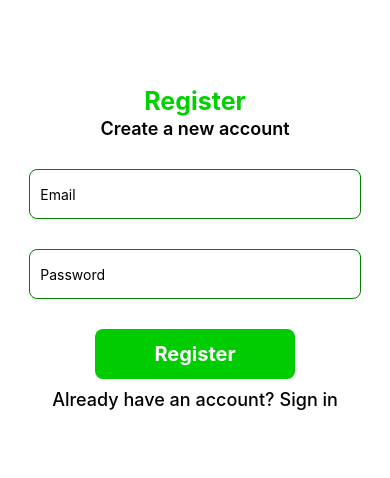
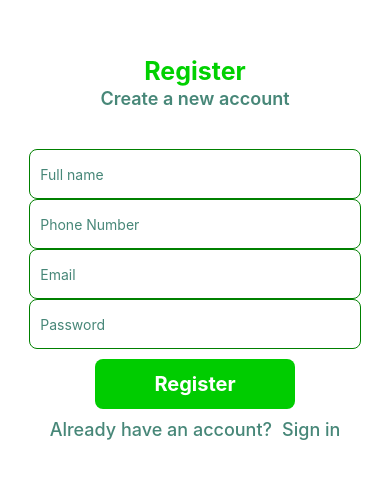
Before and after one commit to johnsonmathewkutty/E-commerce-React-Native, a React Native app: screen /Register in a window 390 px wide. Shown: the part 174-652 px from the top of the page. Built offline with nearby package versions, Linux system fonts and the light colour scheme.

Commit message:
register page updated

```diff
--- a/src/Screens/Register.js
+++ b/src/Screens/Register.js
@@ -1,51 +1,207 @@
-import { StyleSheet, Text, View,TextInput,TouchableOpacity, Alert} from 'react-native'
-import React, { useState } from 'react'
+import { StyleSheet, Text, View,TextInput,TouchableOpacity,BackHandler,Keyboard,ActivityIndicator} from 'react-native'
+import React, { useState,useCallback} from 'react'
 
+import { useFocusEffect } from '@react-navigation/native';
 import auth from '@react-native-firebase/auth'
-import firestore from '@react-native-firebase/firestore'
+import Toast from 'react-native-toast-message';
 
 
 const Register = ({navigation}) => {
     const [email,setemail]=useState('')
     const [password,setpassword]=useState('')
-    const registerin=()=>{
-        if(email!='' && password!=''){
-       auth().createUserWithEmailAndPassword(email,password).then((res)=>{
-        Alert.alert('account created sucessfully,you can login now')
-       })
-       .catch((Error)=>{
-        Alert.alert(Error.message)
-       })
+    const [Fullname,setFullname]=useState('')
+    const [phnumber,setphnumber]=useState('')
+    const [namevalid,setnamevalid]=useState(true)
+    const [emailvalid,setemailvalid]=useState(true)
+    const [phnovalid,setphnovalid]=useState(true)
+    const [passwordvalid,setpasswordvalid]=useState(true)
+    const [loading,setloading]=useState(true)
+    const handlenamevalidation=(text)=>{
+         setFullname(text)
+      if(text.length<=2 && text.length>0){
+        setnamevalid(false)
+} else {
+setnamevalid(true)
+}
+}
+const handlephnovalidation=(text)=>{
+  setphnumber(text)
+const regex = /^(?:\+91|91)?[6789]\d{9}$/;
+if(!regex.test(text) && text.length>0){
+setphnovalid(false)
+} else {
+setphnovalid(true)
+}
+}
+
+const handleEmailvalidation=(text)=>{
+  setemail(text)
+  const regex = /^[a-zA-Z0-9._%+-]+@[a-zA-Z0-9.-]+\.[a-zA-Z]{2,}$/;
+  if(regex.test(text) || text.length==0){
+    setemailvalid(true)
+  }else{
+    setemailvalid(false)
+  }
+}
+
+const handlePasswordvalidation = (text) => {
+  setpassword(text)
+  const valuezero=text.length==0
+  const minLength = text.length >=8
+  const hasLowercase = /[a-z]/.test(text);
+  const hasUppercase = /[A-Z]/.test(text);
+  const hasDigit = /\d/.test(text);
+  const hasSpecialChar = /[!@#$%^&*()_+\-=[\]{};':"\\|,.<>/?]/.test(text);
+if(minLength && hasLowercase && hasUppercase && hasDigit && hasSpecialChar || valuezero ){
+  setpasswordvalid(true)
+}
+else{
+setpasswordvalid(false)
+}
+}
+
+    const handleregister=async()=>{
+      if(email!='' && password!='' && phnumber!='' && password!=''){
+        setloading(false)
+        if(namevalid && phnovalid && emailvalid && passwordvalid ){
+          Keyboard.dismiss()
+          try{
+          const res=await auth().createUserWithEmailAndPassword(email,password)
+          setloading(true)
+        Toast.show({
+          type:'success',
+          text1:'account created sucessfully',
+          text1Style:{
+            fontSize:15
+          },
+        })
+       }
+       catch(Error){
+        let errormessage='an error occured'
+        switch(Error.code){
+          case 'auth/email-already-in-use':
+           errormessage='email address is already in use';
+            break;
+            case 'auth/network-request-failed':
+            errormessage ='Required internet';
+              break;
+              case 'auth/unknown':
+                errormessage='error occured please try again';
+                break;
+              default:
+                errormessage=Error.message
+        }
+        setloading(true)
+        Toast.show({
+          type:'error',
+          text2:errormessage,
+          visibilityTime:3000
+        })
+       }
         }
         else{
-            Alert.alert('fields are empty')
+          setloading(true)
+          Toast.show({
+            type:'error',
+            text2:'Enter data on correct format',
+            visibilityTime:3000
+          })
         }
+      }else{
+        console.log('its working')
+        Toast.show({
+          type:'error',
+          text2:'some of the fields are empty',
+          visibilityTime:3000
+        })
+      }
+
     }
 
+
+  useFocusEffect(
+    useCallback(() => {
+      const onBackPress = () => {
+        navigation.navigate({
+          name:'Login',
+          params:{
+            Fullname:Fullname,
+          phnumber:phnumber
+          },
+          merge:true
+        });
+        return true;
+      };
+
+      BackHandler.addEventListener('hardwareBackPress', onBackPress);
+
+      return () => {
+        BackHandler.removeEventListener('hardwareBackPress', onBackPress);
+      };
+    }, [Fullname, phnumber])
+  );
+
+  const Apploader=()=>{
+    return(
+      <View style={[styles.loadercontainer,StyleSheet.absoluteFillObject]}>
+        <ActivityIndicator size={80}/>
+      </View>
+    )
+  }
   return (
     <View style={styles.logincontainer}>
       <Text style={styles.texthead}>Register</Text>
       <Text style={styles.subtext}>Create a new account</Text>
+      <View style={styles.textinputcontainer}>
+      <TextInput
+      placeholder='Full name'
+      placeholderTextColor={'#478778'}
+      value={Fullname}
+      onChangeText={(text)=>(handlenamevalidation(text))}
+      style={styles.textinput}
+       />
+       {namevalid ?<Text></Text>:<Text style={styles.validtext}>Please Enter a valid name</Text>}
+       <TextInput
+      placeholder='Phone Number'
+      placeholderTextColor={'#478778'}
+      value={phnumber}
+      onChangeText={(text)=>(handlephnovalidation(text))}
+      style={styles.textinput}
+      maxLength={10}
+      />
+      {phnovalid ? <Text></Text> :<Text style={styles.validtext}>Please enter a valid phone number</Text>}
       <TextInput
       placeholder='Email'
+      placeholderTextColor={'#478778'}
       value={email}
-      onChangeText={(text)=>setemail(text)}
-      style={styles.textinput}/>
+      onChangeText={(text)=>(handleEmailvalidation(text))}
+      style={styles.textinput}
+      />
+      {emailvalid ? <Text></Text> : <Text style={styles.validtext}>Please enter a valid email address</Text> }
        <TextInput
       placeholder='Password'
+      placeholderTextColor={'#478778'}
       value={password}
-      onChangeText={(text)=>setpassword(text)}
+      onChangeText={(text)=>(handlePasswordvalidation(text))}
       secureTextEntry={true}
-      style={styles.textinput}/>
-      <TouchableOpacity style={styles.buttonlogin} onPress={registerin}>
+      style={styles.textinput}
+    />
+     {passwordvalid ? <Text></Text> :<Text style={styles.validtext}>  Password must be at least 8 characters long and contain at least one lowercase letter, one uppercase letter,
+     one digit, and one special character</Text>}
+      </View>
+      <TouchableOpacity style={styles.buttonlogin} onPress={handleregister}>
         <Text style={styles.logintext}>Register</Text>
       </TouchableOpacity>
       <View style={styles.signupcontainer}>
         <Text style={styles.signuptext}>Already have an account?</Text>
-        <TouchableOpacity onPress={()=>navigation.goBack()}>
+        <TouchableOpacity onPress={()=>navigation.navigate('Login',{
+            Fullname:Fullname,
+            phnumber:phnumber,
+        })}>
             <Text style={styles.buttontextsignup}>Sign in</Text>
         </TouchableOpacity>
       </View>
+   {!loading && <Apploader/>}
     </View>
   )
 }
@@ -65,7 +221,7 @@ const styles = StyleSheet.create({
         borderWidth:1,
         paddingLeft:10,
         borderColor:'green',
-        marginTop:30
+        alignSelf:'center',
     },
     texthead:{
         fontSize:25,
@@ -76,13 +232,14 @@ const styles = StyleSheet.create({
     subtext:{
         fontSize:18,
         fontWeight:'600',
+        color:'#478778',
     },
     buttonlogin:{
         width:200,
         height:50,
         backgroundColor:'#00cc00',
         borderRadius:8,
-        marginTop:30,
+        marginTop:10,
         justifyContent:'center',
         alignItems:'center'
     },
@@ -97,11 +254,29 @@ const styles = StyleSheet.create({
     },
     signuptext:{
         fontSize:18,
-        fontWeight:'500'
+        fontWeight:'500',
+        color:'#478778'
     },
     buttontextsignup:{
         fontSize:18,
-        marginLeft:5,
-        fontWeight:'500'
-    }
+        marginLeft:10,
+        fontWeight:'500',
+        color:'#478778'
+    },
+    textinputcontainer:{
+        width:'100%',
+        marginTop:40
+      },
+      validtext:{
+        color:'#EE4B2B',
+         fontFamily:'NotoSansSundanese-Regular',
+       marginTop:3,
+       marginLeft:35
+      },
+      loadercontainer:{
+        justifyContent:'center',
+        alignItems:'center',
+        backgroundColor:'rgba(0,0,0,0.3)',
+        zIndex:1
+      }
 })
```
